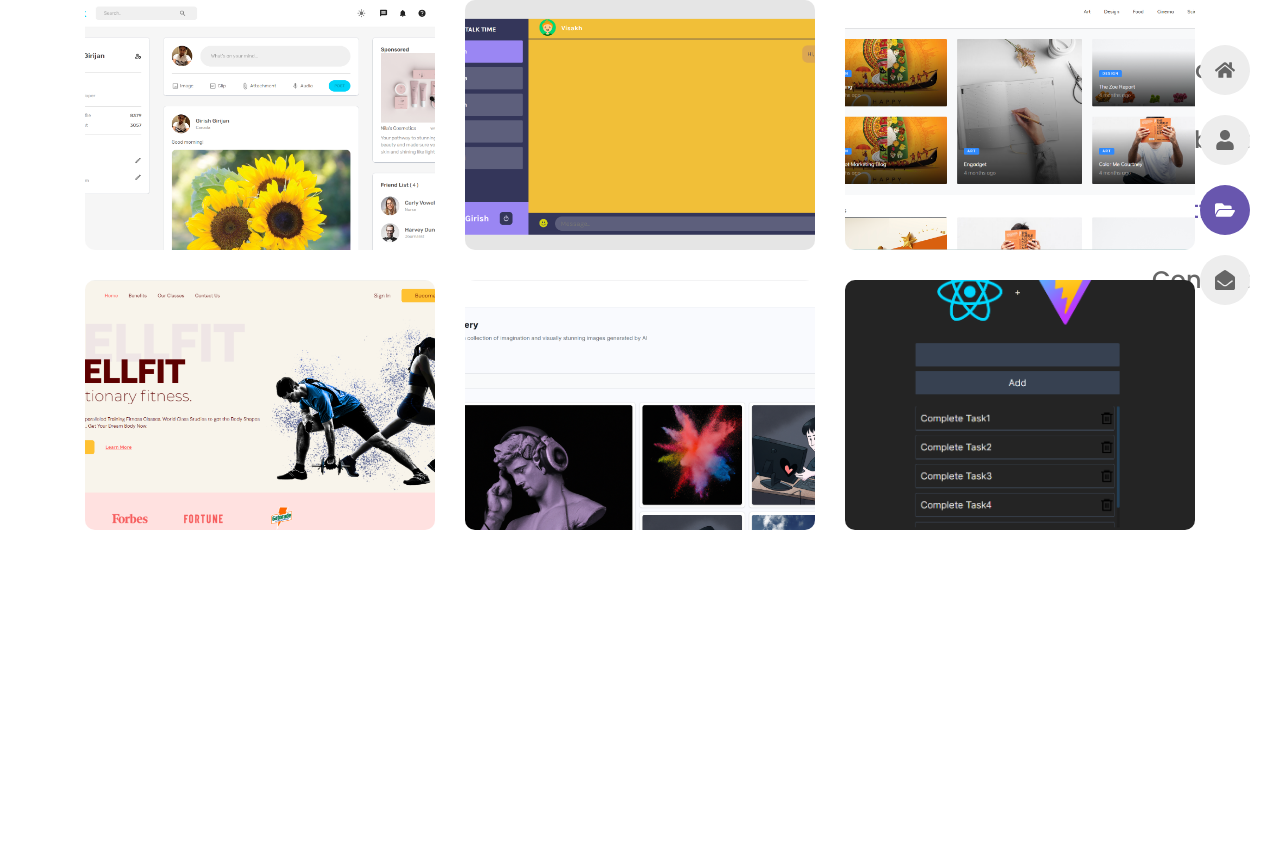
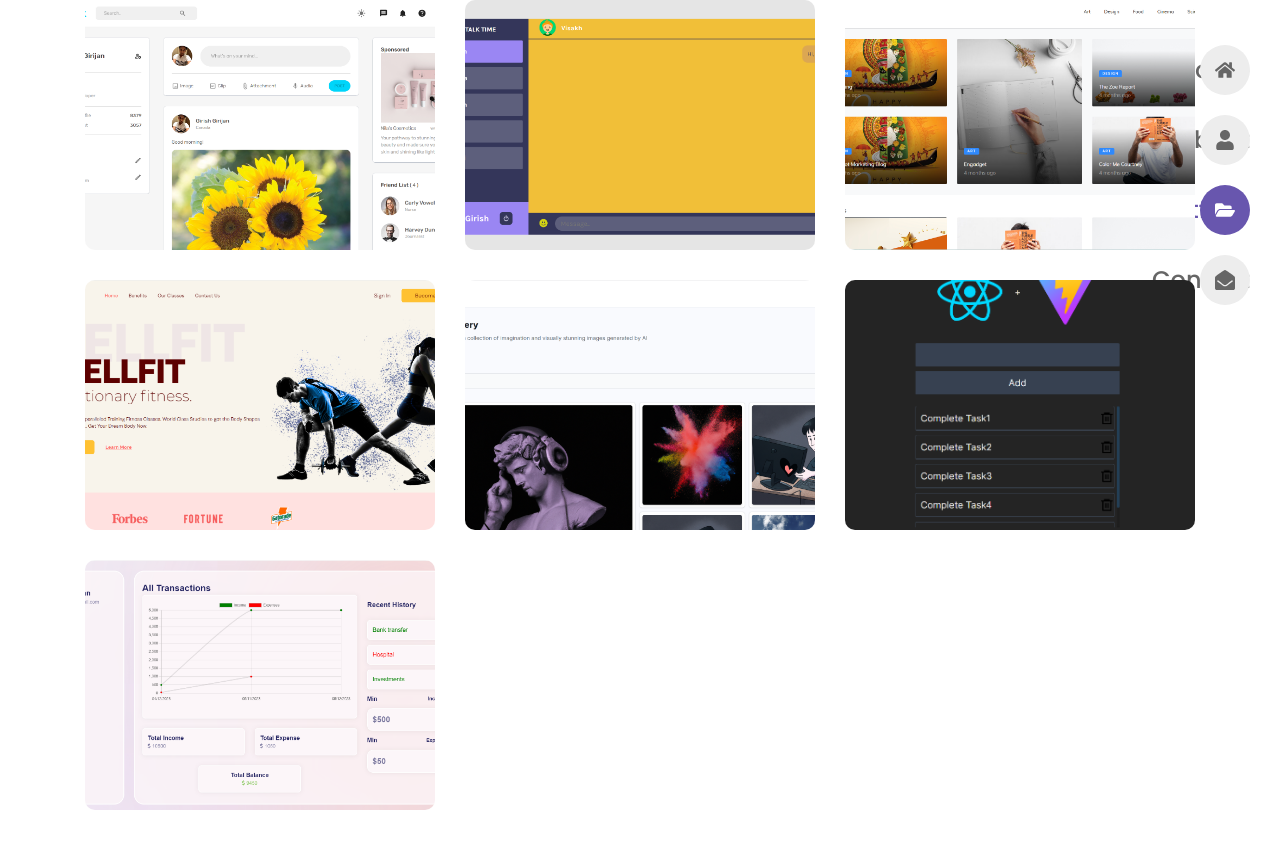
Before and after one commit to girishgirijan/portfolio, a React (Vite) app: page /portfolio in a window 1280 px wide. Shown: the part 225-1074 px from the top of the page. Before the commit the page ends 825 px from the top, so only its background shows below. Built offline with nearby package versions, Linux system fonts and the light colour scheme.

Commit message:
New project Expense Tracker added

```diff
--- a/src/data.jsx
+++ b/src/data.jsx
@@ -16,6 +16,7 @@ import Work3 from './assets/Blog-1.png';
 import Work4 from './assets/Fitness-1.png';
 import Work5 from './assets/AI-1.png';
 import Work6 from './assets/ToDo - 1.png';
+import Work7 from './assets/Expense-tracker-1.png';
 
 import Theme1 from './assets/purple.png';
 import Theme2 from './assets/red.png';
@@ -347,6 +348,25 @@ export const portfolio = [
       },
     ],
   },
+  {
+    id: 7,
+    img: Work7,
+    title: 'Expense Tracker',
+    details: [
+      {
+        icon: <FaCode />,
+        title: ' ',
+        desc: 'MongoDB, Express, React, NodeJs, ChartJs',
+        href: '',
+      },
+      {
+        icon: <FaGithub />,
+        title: ' ',
+        desc: 'Expense Tracker',
+        href: 'https://github.com/girishgirijan/Expense-Tracker',
+      },
+    ],
+  },
 ];
 
 export const themes = [
```
Also changed, not shown: src/assets/Expense-tracker-1.png (added).
